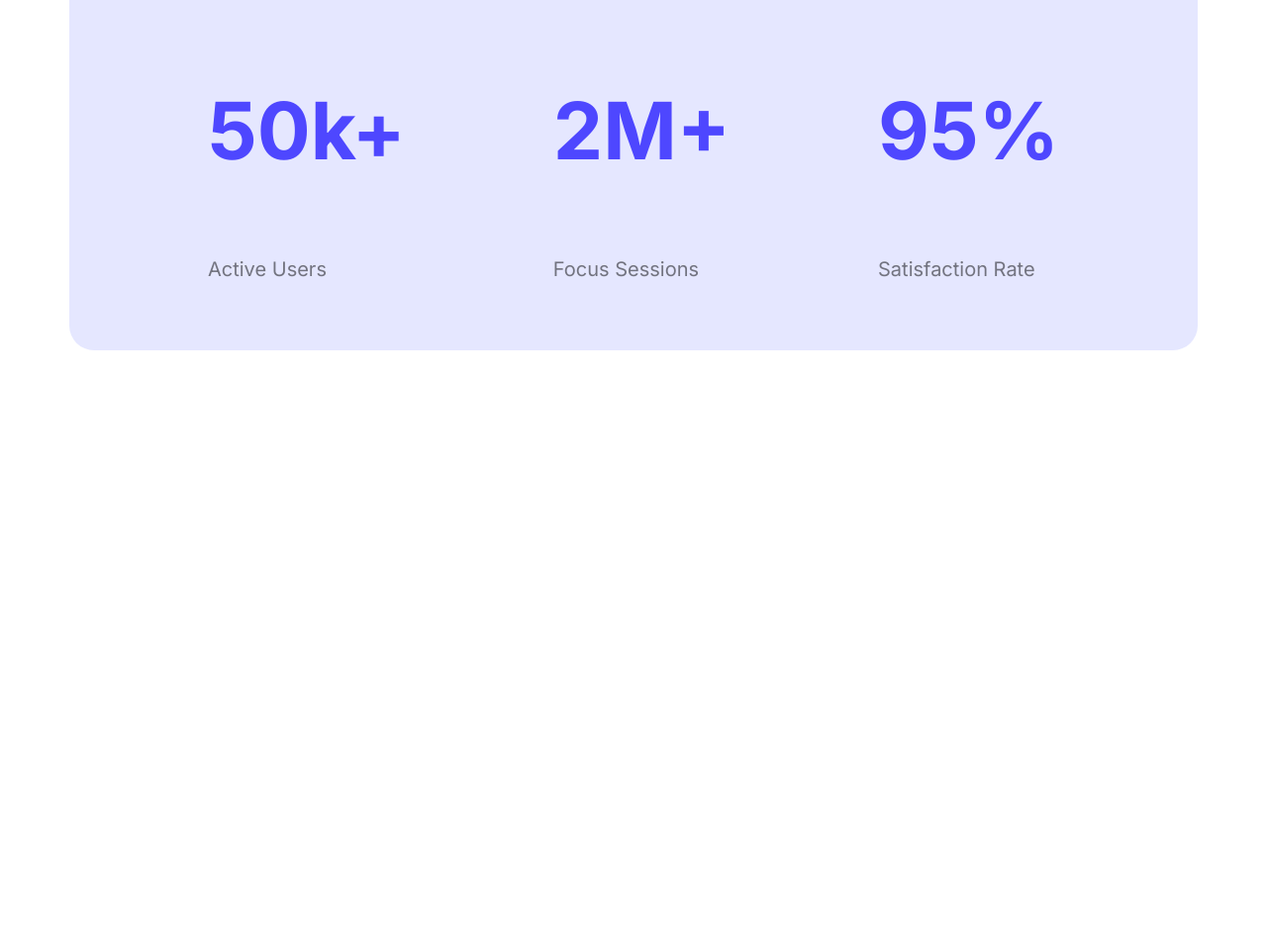
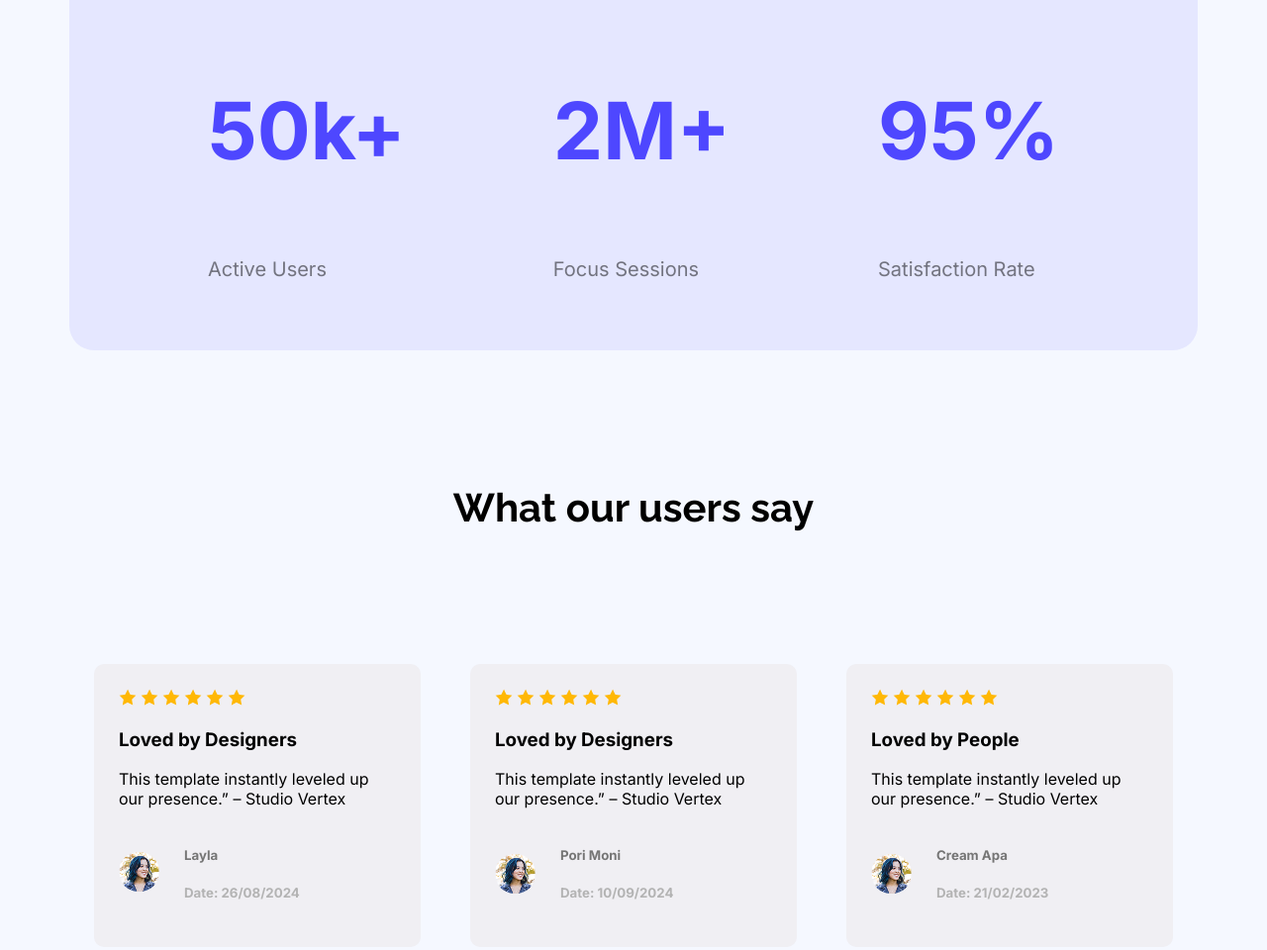
Before and after one commit to shafayerror/my-first-assignment, a plain HTML site: page index.html in a window 1280 px wide. Shown: the part 1727-2687 px from the top of the page at 99% size. Before the commit the page ends 2201 px from the top, so only its background shows below. Drawn offline with Linux system fonts and the light colour scheme.

Commit message:
added new feedback

```diff
--- a/Styles/template.css
+++ b/Styles/template.css
@@ -30,6 +30,7 @@
 }
 body{
     margin: 0;
+    background-color: #F5F8FF;
 }
 /* header  */
 .header-bg{
@@ -117,3 +118,36 @@ main{
     font-size: 20px;
     color: rgba(0, 0, 0, 0.5);
 }
+/* Feedback */
+.user-opinion-tittle{
+    font-size: 40px;
+    font-weight: bold;
+    text-align: center;
+    margin-top: 135px;
+    margin-bottom: 135px;
+}
+
+.user-content{
+    display: flex;
+}
+.user{
+    border-radius: 10px;
+    background-color:rgba(228, 216, 216, 0.322);
+    margin: 0 25px;
+    padding: 25px;
+}
+.user-infor{
+    display: flex;
+    align-items: center;
+    gap: 25px;
+}
+.user-img{
+    border-radius: 100px;
+
+}
+.user-name{
+color: rgba(117, 117, 117, 1);
+}
+.user-date{
+    color: rgba(179, 179, 179, 1);
+}
--- a/index.html
+++ b/index.html
@@ -58,9 +58,83 @@
                 </div>
             </div>
             </section>
-        <main>
+            <!-- feedback -->
+              <section class="user-opinion">
+            <h3 class="user-opinion-tittle raleway-font-two">What our users say</h3>
+            <div class="user-container">
+                <div class="user-content">
+                    <!-- user-1 -->
+                    <div class="user">
+                    <div class="review-point">
+                         <img src="B12A01-landing-launchpad/Assets/icon-star.png" alt="">
+                         <img src="B12A01-landing-launchpad/Assets/icon-star.png" alt="">
+                         <img src="B12A01-landing-launchpad/Assets/icon-star.png" alt="">
+                         <img src="B12A01-landing-launchpad/Assets/icon-star.png" alt="">
+                         <img src="B12A01-landing-launchpad/Assets/icon-star.png" alt="">
+                         <img src="B12A01-landing-launchpad/Assets/icon-star.png" alt="">
+                         </div>
+                    <h3 class="user-feedback-tittle inter-font-one">Loved by Designers</h3>
+                    <p class="user-feedback-des inter-font-one">This template instantly leveled up our presence.” – Studio Vertex</p>
+                    <div class="user-infor">
+                        <div class="img-width">
+                            <img class="user-img" src="B12A01-landing-launchpad/Assets/avatar.png" alt="">
+                        </div>
+                        <div class="user-details">
+                            <h5 class="inter-font-one user-name" >Layla</h5>
+                            <h5 class="inter-font-one user-date" >Date: 26/08/2024</h5>
+                        </div>
+                    </div>
+                </div>
+                 <!-- user-2 -->
 
-        </main>
+                <div class="user">
+                    <div class="review-point">
+                        <img src="B12A01-landing-launchpad/Assets/icon-star.png" alt="">
+                         <img src="B12A01-landing-launchpad/Assets/icon-star.png" alt="">
+                         <img src="B12A01-landing-launchpad/Assets/icon-star.png" alt="">
+                         <img src="B12A01-landing-launchpad/Assets/icon-star.png" alt="">
+                         <img src="B12A01-landing-launchpad/Assets/icon-star.png" alt="">
+                         <img src="B12A01-landing-launchpad/Assets/icon-star.png" alt="">
+                         </div>
+                         <h3 class="user-feedback-tittle inter-font-one">Loved by Designers</h3>
+                    <p class="user-feedback-des inter-font-one">This template instantly leveled up our presence.” – Studio Vertex</p>
+                    <div class="user-infor">
+                        <img class="user-img" src="B12A01-landing-launchpad/Assets/avatar.png" alt="">
+                        <div class="user-details">
+                            <h5 class="inter-font-one user-name" >Pori Moni</h5>
+                            <h5 class="inter-font-one user-date" >Date: 10/09/2024</h5>
+                        </div>
+                    </div>
+                </div>
+                  <!-- user-3 -->
+
+                <div class="user">
+                    <div class="review-point">
+                         <img src="B12A01-landing-launchpad/Assets/icon-star.png" alt="">
+                         <img src="B12A01-landing-launchpad/Assets/icon-star.png" alt="">
+                         <img src="B12A01-landing-launchpad/Assets/icon-star.png" alt="">
+                         <img src="B12A01-landing-launchpad/Assets/icon-star.png" alt="">
+                         <img src="B12A01-landing-launchpad/Assets/icon-star.png" alt="">
+                         <img src="B12A01-landing-launchpad/Assets/icon-star.png" alt="">
+                         </div>
+                          <h3 class="user-feedback-tittle inter-font-one">Loved by People</h3>
+                    <p class="user-feedback-des inter-font-one">This template instantly leveled up our presence.” – Studio Vertex</p>
+                    <div class="user-infor">
+                        <img class="user-img" src="B12A01-landing-launchpad/Assets/avatar.png" alt="">
+                        <div class="user-details">
+                            <h5 class="inter-font-one user-name" >Cream Apa</h5>
+                            <h5 class="inter-font-one user-date" >Date: 21/02/2023</h5>
+                        </div>
+                    </div>
+                </div>
+                </div>
+
+            </div>
+         </section>
+
+
+
+     </main>
 
 
 </body>
```
